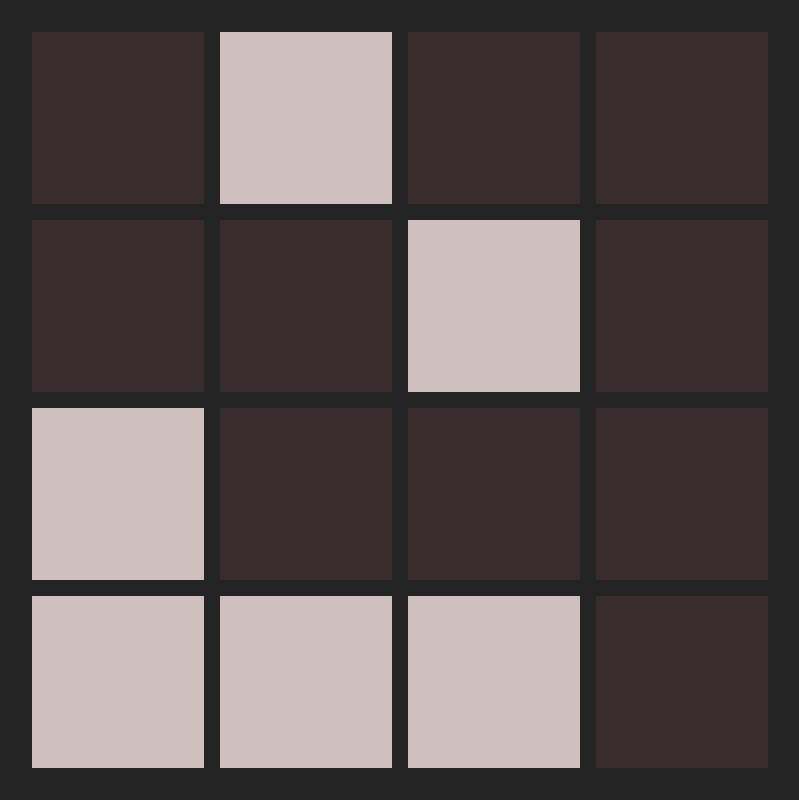
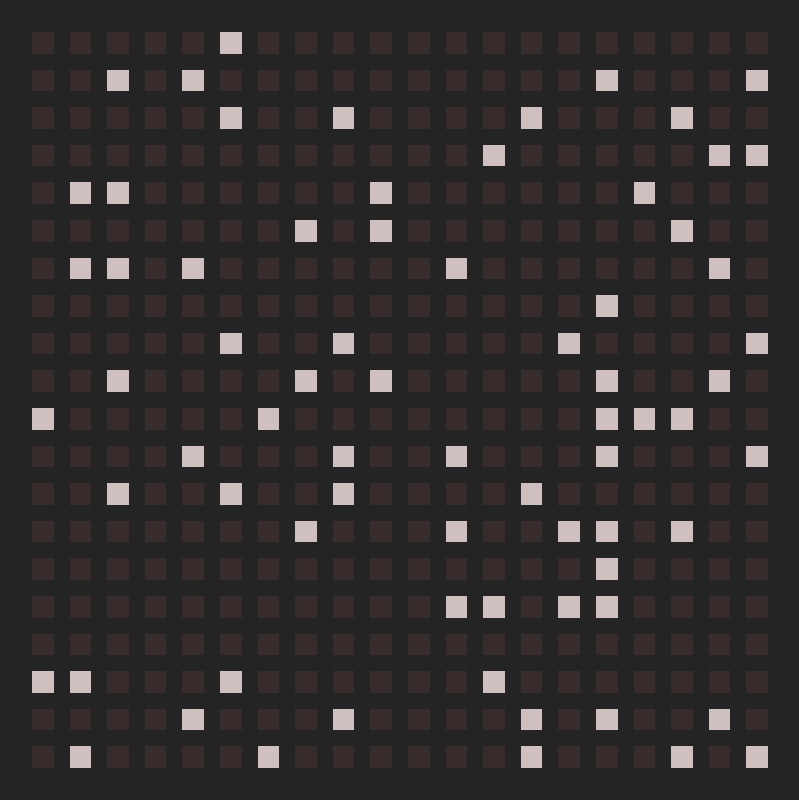
Before and after one commit to flaviodelima/game-of-life, a Vue app: page / in a window 1280 px wide. Shown: the whole page, without its empty margins (240-1039 px from the left). Built offline with nearby package versions, Linux system fonts and the light colour scheme.

Commit message:
create board class

```diff
--- a/src/App.vue
+++ b/src/App.vue
@@ -1,15 +1,15 @@
 <script setup lang="ts">
 import Board from './components/Board.vue'
-const cells = [
-  [false, true, false, false],
-  [false, false, true, false],
-  [true, false, false, false],
-  [true, true, true, false],
-]
+import { Game } from "./game";
+import { Board as GameBoard } from "./game";
+
+const board = new GameBoard(20, 20)
+const game = new Game(board)
+game.board.randomize()
 </script>
 
 <template>
-  <Board :cells="cells"/>
+  <Board :cells="game.board.getBoard()"/>
 </template>
 
 <style scoped>
--- /dev/null
+++ b/src/game.ts
@@ -0,0 +1,44 @@
+type Cell = boolean
+
+export class Board {
+  private grid: Cell[][]
+
+  constructor(rows:number = 3, cols:number = 3) {
+    this.grid = new Array(rows).fill(false).map(
+        () => new Array(cols).fill(false)
+    )
+  }
+
+  getCell(row:number, col:number):Cell {
+    return this.grid[row][col]
+  }
+
+  setCell(row:number, col:number, value:Cell):void {
+    this.grid[row][col] = value
+  }
+
+  randomize(oddsRate:number = 0.2):void {
+    this.grid.forEach((row, i) => {
+      row.forEach((_, j) => {
+        this.setCell(i, j, Math.random() < oddsRate)
+      })
+    })
+  }
+
+  getBoard():Cell[][] {
+    return this.grid
+  }
+}
+
+export class Game {
+  board: Board
+
+  constructor(board: Board) {
+    this.board = board
+    this.board.randomize()
+  }
+
+  getBoard():Cell[][] {
+    return this.board.getBoard()
+  }
+}
```
